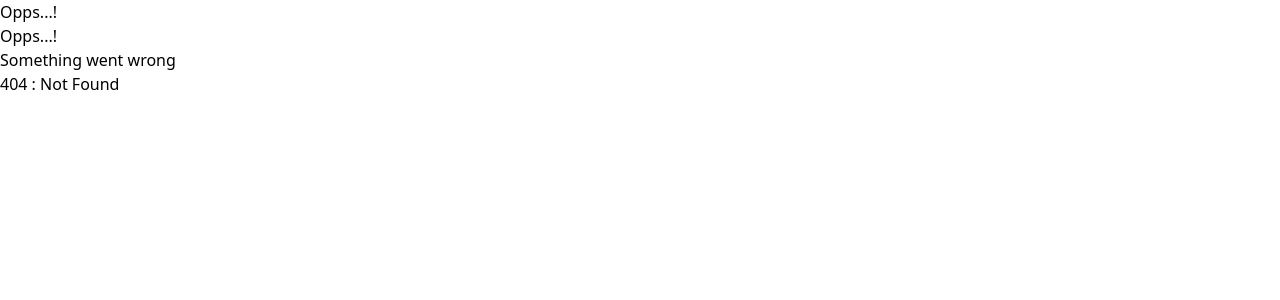
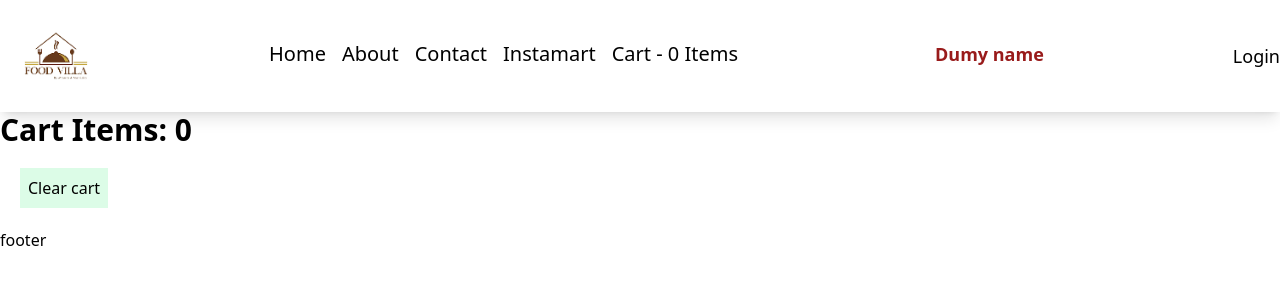
Before and after one commit to jrushi2010/NamasteReact, a React (Create React App) app: page /cart in a window 1280 px wide. Before the commit this address had no page. Shown: the top 300 px of the page. Built offline with nearby package versions, Linux system fonts and the light colour scheme.

Commit message:
Done with item added to the cart using redux

```diff
--- a/package.json
+++ b/package.json
@@ -3,11 +3,13 @@
   "version": "0.1.0",
   "private": true,
   "dependencies": {
+    "@reduxjs/toolkit": "^1.9.5",
     "@testing-library/jest-dom": "^5.16.5",
     "@testing-library/react": "^13.4.0",
     "@testing-library/user-event": "^13.5.0",
     "react": "^18.2.0",
     "react-dom": "^18.2.0",
+    "react-redux": "^8.1.1",
     "react-router-dom": "^6.9.0",
     "react-scripts": "5.0.1",
     "web-vitals": "^2.1.4"
--- a/src/App.js
+++ b/src/App.js
@@ -1,15 +1,19 @@
-import logo from './logo.svg';
-import './App.css';
-import HeaderComponent from './components/HeaderComponent';
-import BodyComponent from './components/BodyComponent';
-import FooterComponent from './components/FooterComponent';
-import React,{ lazy, Suspense } from 'react';
-import {createBrowserRouter,Outlet} from 'react-router-dom';
-import Error from './components/Error';
-import Contact from './components/ContactUs';
-import RestaurantMenu from './components/RestaurantMenu';
-import Profile from './components/Profile';
-import Shimmer from './components/Shimmer';
+import logo from "./logo.svg";
+import "./App.css";
+import HeaderComponent from "./components/HeaderComponent";
+import BodyComponent from "./components/BodyComponent";
+import FooterComponent from "./components/FooterComponent";
+import React, { lazy, Suspense } from "react";
+import { createBrowserRouter, Outlet } from "react-router-dom";
+import Error from "./components/Error";
+import Contact from "./components/ContactUs";
+import RestaurantMenu from "./components/RestaurantMenu";
+import Profile from "./components/Profile";
+import Shimmer from "./components/Shimmer";
+import { Provider } from "react-redux";
+import store from "./utils/store";
+import Cart from "./components/Cart";
+
 /**
 
   Header
@@ -30,52 +34,54 @@ import Shimmer from './components/Shimmer';
 
  */
 
-      const Instamart = lazy(() => import("./components/Instamart"));
-      const About = lazy(() => import("./components/AboutUs"));
+const Instamart = lazy(() => import("./components/Instamart"));
+const About = lazy(() => import("./components/AboutUs"));
 
-      //Upon on demand loading --> upon render -> suspend loading
+//Upon on demand loading --> upon render -> suspend loading
 
 function App() {
   return (
-    <React.Fragment>
-      <HeaderComponent/>
-        <Outlet/>
-      <FooterComponent/>
-    </React.Fragment>
+    <Provider store={store}>
+      <React.Fragment>
+        <HeaderComponent />
+        <Outlet />
+        <FooterComponent />
+      </React.Fragment>
+    </Provider>
   );
 }
 
 export const appRouter = createBrowserRouter([
   {
-    path:"/",
-    element:<App/>,
-    errorElement:<Error/>,
-    children:[
+    path: "/",
+    element: <App />,
+    errorElement: <Error />,
+    children: [
       {
-        path:"/",
-        element:<BodyComponent/>
+        path: "/",
+        element: <BodyComponent />,
       },
       {
-        path:"/about",
-        element:(
+        path: "/about",
+        element: (
           <Suspense fallback={<h1>loading....</h1>}>
             <About />
           </Suspense>
         ),
-        children:[
+        children: [
           {
-            path:"profile",
-            element:<Profile/>
-          }
-        ]
+            path: "profile",
+            element: <Profile />,
+          },
+        ],
       },
       {
-        path:"/contact",
-        element:<Contact/>
+        path: "/contact",
+        element: <Contact />,
       },
       {
-        path:"/restaurant/:id",
-        element:<RestaurantMenu/>
+        path: "/restaurant/:id",
+        element: <RestaurantMenu />,
       },
       {
         path: "instamart",
@@ -85,7 +91,11 @@ export const appRouter = createBrowserRouter([
           </Suspense>
         ),
       },
-    ]
+      {
+        path: "/cart",
+        element: <Cart/>,
+      }
+    ],
   },
 ]);
 export default App;
--- /dev/null
+++ b/src/components/Cart.js
@@ -0,0 +1,27 @@
+import { useDispatch, useSelector } from "react-redux";
+import FoodItem from "./FoodItem";
+import { clearCart } from "../utils/cartSlice";
+
+const Cart = () => {
+  const cartItems = useSelector((store) => store.cart.items);
+
+  const dispatch = useDispatch();
+
+  const handleClearCart = () => {
+    dispatch(clearCart());
+  }
+
+  return (
+    <div>
+      <h1 className="font-bold text-3xl">Cart Items: {cartItems.length}</h1>
+      <button className="bg-green-100 p-2 m-5" onClick={()=>handleClearCart()}>Clear cart</button>
+      <div className="flex">
+        {cartItems.map((item) => (
+          <FoodItem key={item.id} {...item} />
+        ))}
+      </div>
+    </div>
+  );
+};
+
+export default Cart;
--- /dev/null
+++ b/src/components/FoodItem.js
@@ -0,0 +1,21 @@
+import {ImageCDN} from '../config'
+
+// function RestrauntCard(props){    destructring
+
+// function RestrauntCard({restaurant}){    destructuring
+
+function FoodItem({name,category,imageId,price,description}){
+    //console.log(props);
+    return(
+        <div className="group w-56 h-80 p-2 m-2 hover:border-2 hover:shadow-lg">
+            <img src={ImageCDN+
+        imageId}/>
+            <h2 className="font-bold text-xl">{name}</h2>
+            <h3>{category}</h3>
+            <h4>Ruppes: {price/100}</h4>
+            <h5>Description:{description}</h5>
+        </div>
+    )
+}
+
+export default FoodItem;
--- a/src/components/HeaderComponent.js
+++ b/src/components/HeaderComponent.js
@@ -1,6 +1,8 @@
-import { useState,useContext } from "react";
+import { useState, useContext } from "react";
 import { Link } from "react-router-dom";
 import UserContext from "../utils/UserContext";
+import { useSelector } from "react-redux";
+import store from "../utils/store";
 
 function TitleComponent() {
   return (
@@ -17,7 +19,10 @@ function TitleComponent() {
 function HeaderComponent() {
   const [isLoogedIn, setisLoogedIn] = useState(false);
 
-  const {user} = useContext(UserContext);
+  const { user } = useContext(UserContext);
+
+  const cartItems = useSelector((store) => store.cart.items);
+  console.log(cartItems);
 
   return (
     <div className="flex justify-between shadow-lg sm:text-sm md:text-lg">
@@ -36,7 +41,11 @@ function HeaderComponent() {
           <li className="px-2 text-xl  hover:text-amber-600">
             <Link to="/instamart">Instamart</Link>
           </li>
-          <li className="px-2 text-xl  hover:text-amber-600">Cart</li>
+          <Link to="/cart">
+            <li className="px-2 text-xl  hover:text-amber-600">
+              Cart - {cartItems.length} Items
+            </li>
+          </Link>
         </ul>
       </div>
       <span className="p-10 font-bold text-red-800">{user.name}</span>
--- a/src/components/RestaurantMenu.js
+++ b/src/components/RestaurantMenu.js
@@ -1,13 +1,11 @@
-import { useParams } from 'react-router-dom';
-import { ImageCDN } from '../config';
-import Shimmer from './Shimmer';
-import useRestaurant from './../utils/useRestaurant';
-
-
-
+import { useParams } from "react-router-dom";
+import { ImageCDN } from "../config";
+import Shimmer from "./Shimmer";
+import useRestaurant from "./../utils/useRestaurant";
+import { addItem } from "../utils/cartSlice";
+import { useDispatch } from "react-redux";
 
 function RestaurantMenu() {
-
   const { id } = useParams();
 
   //const [restaurant, setRestaurant] = useState(null);
@@ -18,46 +16,74 @@ function RestaurantMenu() {
   //const {id} = param;
   //console.log(param);
 
+  const dispatch = useDispatch();
 
+//   const handleAddItem = () => {
+//     dispatch(addItem("grapes"));
+//   };
 
+ const addFoodItem = (item)=>{
+    dispatch(addItem(item));
+ }
 
-
-    return (!restaurant) ? <Shimmer /> : (
-
-            <div className="menu">
+  return !restaurant ? (
+    <Shimmer />
+  ) : (
+    <div className="menu flex">
       <div>
         <h1>Restaurant id: {restaurant[0].card.card.info.id}</h1>
         <h2>Name: {restaurant[0].card.card.info.name}</h2>
-                <img alt="menu" src={ImageCDN + restaurant[0].card.card.info.cloudinaryImageId} />
+        <img
+          alt="menu"
+          src={ImageCDN + restaurant[0].card.card.info.cloudinaryImageId}
+        />
         <h3>Area: {restaurant[0].card.card.info.areaName}</h3>
         <h3>City: {restaurant[0].card.card.info.city}</h3>
         <h4>AvgRating: {restaurant[0].card.card.info.avgRating}</h4>
         <h4>costForTwo: {restaurant[0].card.card.info.costForTwoMessage}</h4>
-                <h4>Cuisines:
+        <h4>
+          Cuisines:
           <ul>
             {restaurant[0].card.card.info.cuisines.map((cs, index) => (
               <li key={index}>{cs}</li>
             ))}
           </ul>
         </h4>
-                <h5>Total Ratings: {restaurant[0].card.card.info.totalRatingsString}</h5>
+        <h5>
+          Total Ratings: {restaurant[0].card.card.info.totalRatingsString}
+        </h5>
         <h5>Address : {restaurant[0].card.card.info.labels[1].message}</h5>
         {/* <h5>Menu: {restaurant[2].groupedCard.cardGroupMap.REGULAR.cards[1].card.card.itemCards.map((rd,index) => (
                     <li key={index}> {rd.card.info.name}</li>
                 ))}
                 </h5>     */}
-
       </div>
-            <div>
+      {/* <div>
+        <button
+          className="p-2 m-5 bg-green-100"
+          onClick={() => handleAddItem()}
+        >
+          Add Item
+        </button>
+      </div> */}
+      <div className="p-5">
         <h3>Menu:</h3>
-                <ul>{Object.values(restaurant[2].groupedCard.cardGroupMap.REGULAR.cards[1].card.card.itemCards).map((item) => (
-                    <li key={item.card.info.id}>{item.card.info.name}</li>
-                ))}</ul>
+        <ul>
+          {Object.values(
+            restaurant[2].groupedCard.cardGroupMap.REGULAR.cards[1].card.card
+              .itemCards
+          ).map((item) => (
+            <li key={item.card.info.id}>
+              {item.card.info.name}{" "}
+              <button className="p-1 bg-green-100" onClick={()=>addFoodItem(item.card.info)}>
+                Add
+              </button>
+            </li>
+          ))}
+        </ul>
       </div>
-
     </div>
-        )
-
+  );
 }
 
 export default RestaurantMenu;
--- /dev/null
+++ b/src/utils/cartSlice.js
@@ -0,0 +1,23 @@
+import { createSlice } from "@reduxjs/toolkit";
+
+const cartSlice = createSlice({
+  name: "cart",
+  initialState: {
+    items: [],
+  },
+  reducers: {
+    addItem: (state, action) => {
+      state.items.push(action.payload);
+    },
+    removeItem: (state, action) => {
+      state.items.pop();
+    },
+    clearCart: (state) => {
+      state.items = [];
+    },
+  },
+});
+
+export const {addItem,removeItem,clearCart} = cartSlice.actions;
+
+export default cartSlice.reducer;
--- /dev/null
+++ b/src/utils/store.js
@@ -0,0 +1,43 @@
+import cartSlice from "./cartSlice";
+
+
+const { configureStore } = require("@reduxjs/toolkit");
+
+const store = configureStore({
+
+    reducer:{
+        cart : cartSlice,
+    },
+
+});
+
+export default store;
+
+
+
+/*
+    store ==> create Store
+        -configureStore() - RTK
+
+    Provide my store to app
+        -<Provider store = {store}>- import from react-redux
+
+    Slice
+        -RTK - createSlice({
+                    name: "",
+                    initialState: ,
+                    reducers: {
+                    addItem:(state,action)=>{state=action.payload}
+                    }
+                })
+                export const {addItem,removeItem} = cartSlice.actions;
+                export default cartSlice.reducer;
+
+    put that slice into store
+        -{
+            reducer: {
+                cart : cartSlice,
+                user : userSlice
+            }
+        }
+*/
```
Also changed, not shown: 1 other file (tests, documents, lock files or other folders). Lines whose indentation alone changed are shown as unchanged.
